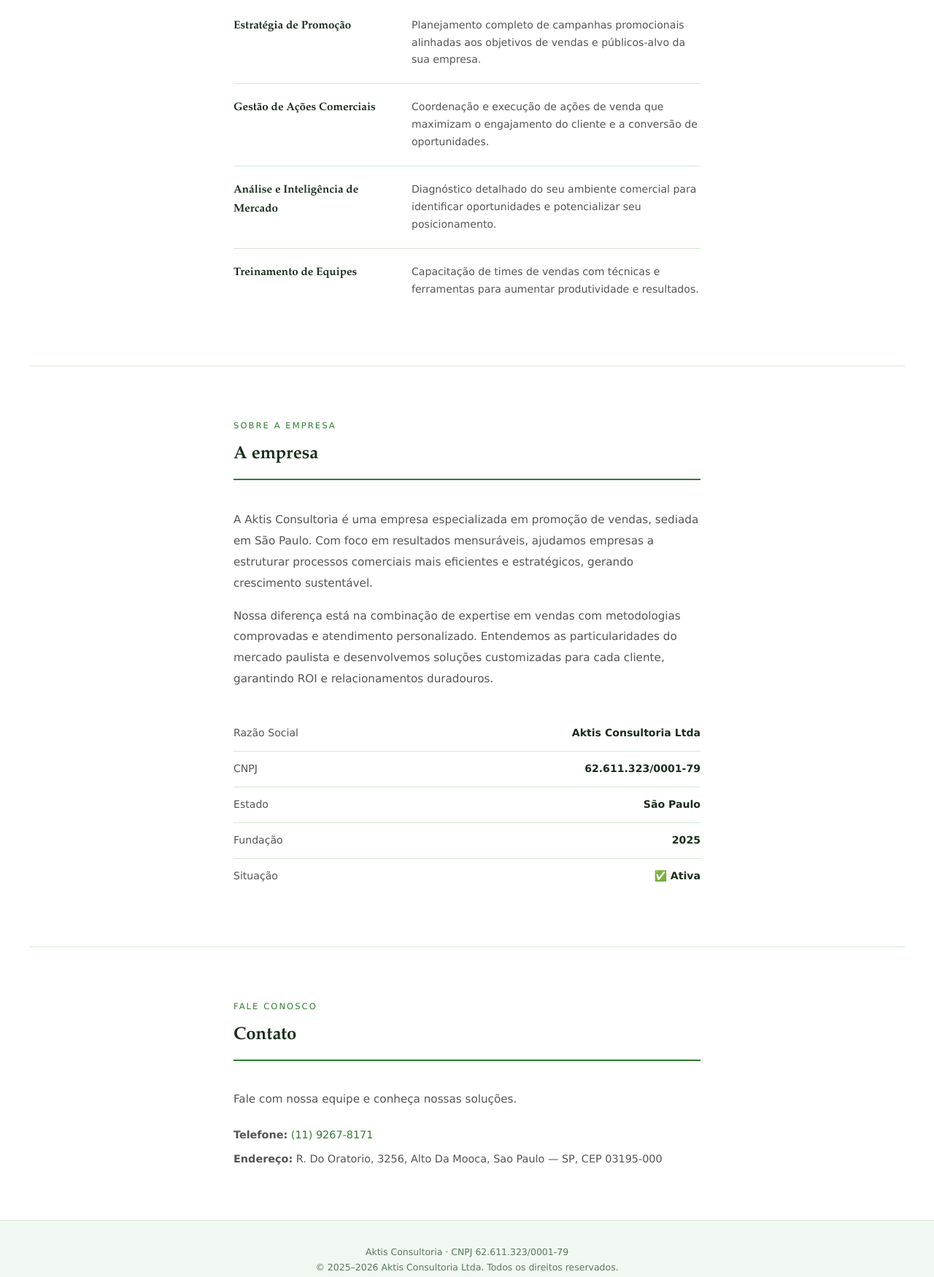
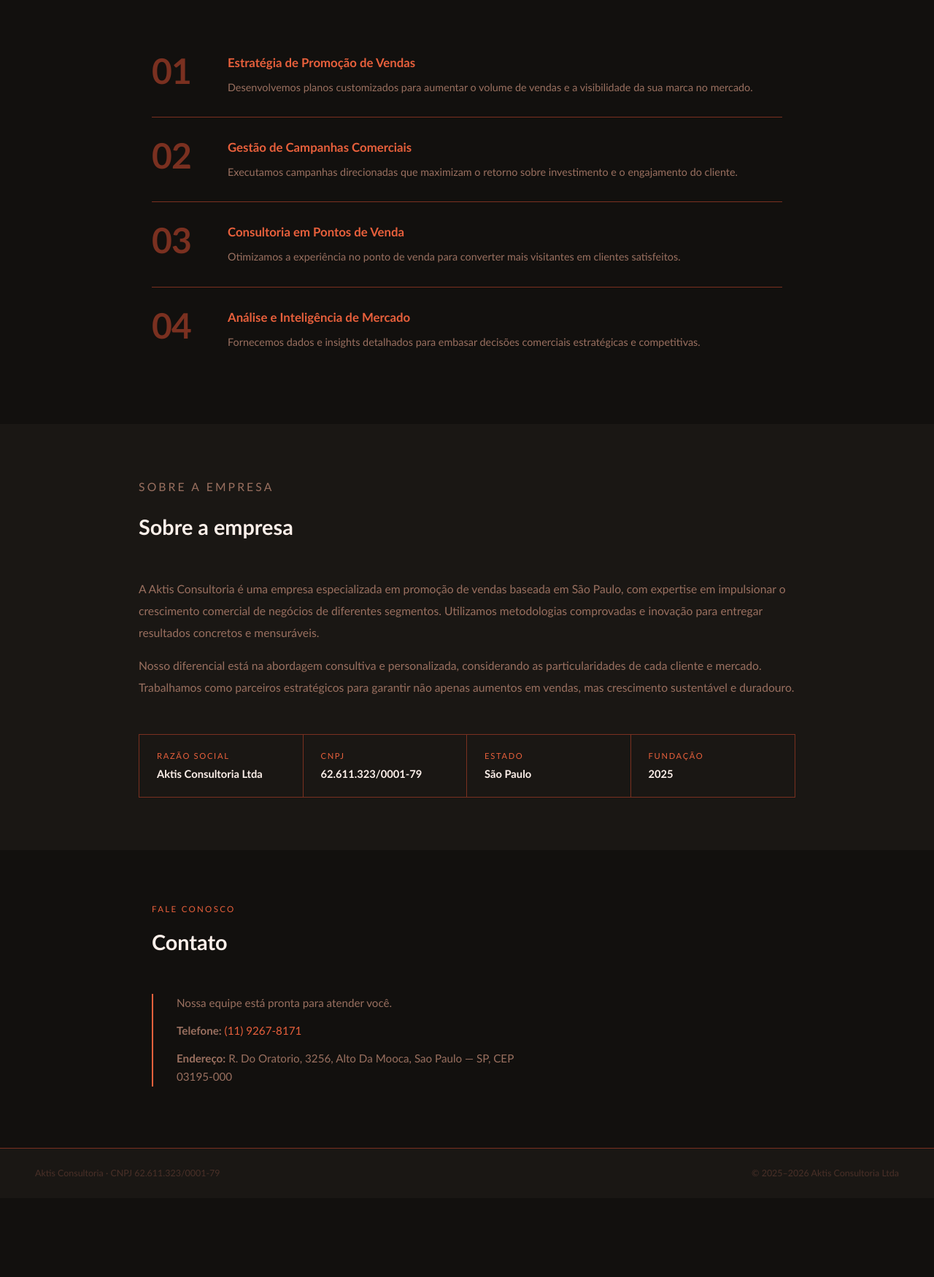
Before and after one commit to aprovatudo/thewellnessadvisory-online, a plain HTML site: page white/index.html in a window 1280 px wide. Shown: the part 808-2558 px from the top of the page at 73% size. After the commit the page ends 2450 px from the top, so only its background shows below. Drawn offline with Linux system fonts and the light colour scheme.

Commit message:
warmup: thewellnessadvisory.online

```diff
--- a/white/index.html
+++ b/white/index.html
@@ -2,62 +2,66 @@
 <html lang="pt-BR"><head><meta charset="UTF-8"><meta name="viewport" content="width=device-width,initial-scale=1.0"><title>Aktis Consultoria</title>
 <style>
 *,*::before,*::after{box-sizing:border-box;margin:0;padding:0}
-body{font-family:Verdana, Geneva, sans-serif;background:#fff;color:#1b2e1c;line-height:1.7}
-header{padding:24px 40px;border-bottom:1px solid #d4e8d5;display:flex;align-items:center;justify-content:space-between}
-.logo{font-family:'Palatino Linotype', Palatino, serif;font-size:1rem;font-weight:700;color:#1b2e1c}
+body{font-family:'Trebuchet MS', Arial, sans-serif;background:#12100e;color:#fdf0ea;line-height:1.6}
+header{background:#12100e;border-bottom:1px solid #7a3020;padding:0 48px;display:flex;align-items:center;justify-content:space-between;height:56px;position:sticky;top:0;z-index:10}
+.logo{font-family:'Trebuchet MS', Helvetica, sans-serif;font-size:.95rem;font-weight:700;color:#e8603c;letter-spacing:.04em}
 nav ul{list-style:none;display:flex;gap:32px}
-nav a{color:#555;text-decoration:none;font-size:.85rem}
-nav a:hover{color:#2e7d32}
-.hero{max-width:720px;margin:80px auto;padding:0 40px;text-align:center}
-.hero-tag{font-size:.72rem;letter-spacing:.2em;text-transform:uppercase;color:#2e7d32;display:block;margin-bottom:20px}
-.hero h1{font-family:'Palatino Linotype', Palatino, serif;font-size:clamp(2rem,4vw,3rem);font-weight:700;line-height:1.2;color:#1b2e1c;margin-bottom:20px}
-.hero h1 em{color:#2e7d32;font-style:normal}
-.hero p{color:#555;font-size:1rem;line-height:1.85;margin-bottom:32px}
-.hero-cta{display:inline-block;border:2px solid #2e7d32;color:#2e7d32;padding:12px 36px;text-decoration:none;font-weight:600;font-size:.88rem;letter-spacing:.04em;transition:all .2s}
-.hero-cta:hover{background:#2e7d32;color:white}
-.rule{border:none;border-top:1px solid #d4e8d5;margin:0 40px}
-.section{max-width:720px;margin:72px auto;padding:0 40px}
-.sec-label{font-size:.72rem;letter-spacing:.18em;text-transform:uppercase;color:#2e7d32;display:block;margin-bottom:10px}
-.section h2{font-family:'Palatino Linotype', Palatino, serif;font-size:1.5rem;font-weight:700;color:#1b2e1c;margin-bottom:40px;padding-bottom:12px;border-bottom:2px solid #2e7d32}
-.srv-list{list-style:none}
-.srv-list li{padding:20px 0;border-bottom:1px solid #d4e8d5;display:grid;grid-template-columns:220px 1fr;gap:24px;align-items:baseline}
-.srv-list li:last-child{border-bottom:none}
-.srv-list strong{font-family:'Palatino Linotype', Palatino, serif;font-size:.95rem;color:#1b2e1c}
-.srv-list span{font-size:.88rem;color:#555;line-height:1.7}
-.sobre-text p{color:#555;line-height:1.9;margin-bottom:16px;font-size:.95rem}
-.meta-list{margin-top:36px;list-style:none}
-.meta-list li{display:flex;justify-content:space-between;padding:12px 0;border-bottom:1px solid #d4e8d5;font-size:.88rem}
-.meta-list li:last-child{border-bottom:none}
-.meta-list .k{color:#555}
-.meta-list .v{color:#1b2e1c;font-weight:600}
-.contato-info p{font-size:.9rem;color:#555;margin-bottom:10px;line-height:1.6}
-.contato-info a{color:#2e7d32;text-decoration:none}
-footer{background:#f1f7f1}
-footer{color:#5a7a5c;text-align:center;padding:32px 40px;font-size:.78rem;border-top:1px solid #d4e8d5}
-@media(max-width:600px){.srv-list li{grid-template-columns:1fr;gap:6px}nav{display:none}}
+nav a{color:#9a7060;text-decoration:none;font-size:.82rem;letter-spacing:.06em;text-transform:uppercase}
+nav a:hover{color:#e8603c}
+.hero{padding:100px 48px 80px;max-width:900px}
+.hero-tag{display:inline-block;border:1px solid #7a3020;color:#e8603c;font-size:.72rem;letter-spacing:.2em;text-transform:uppercase;padding:6px 16px;margin-bottom:32px}
+.hero h1{font-family:'Trebuchet MS', Helvetica, sans-serif;font-size:clamp(2.4rem,5vw,4rem);font-weight:700;line-height:1.1;margin-bottom:24px;color:#fdf0ea}
+.hero h1 em{color:#e8603c;font-style:normal}
+.hero-desc{font-size:1.1rem;color:#9a7060;max-width:600px;margin-bottom:40px;line-height:1.8}
+.hero-cta{display:inline-block;background:#e8603c;color:#12100e;padding:16px 40px;text-decoration:none;font-weight:700;font-size:.9rem;letter-spacing:.06em;text-transform:uppercase}
+.hero-cta:hover{background:#7a3020;color:#fdf0ea}
+.divider{border:none;border-top:1px solid #7a3020;margin:0 48px}
+.section{padding:72px 48px;max-width:960px;margin:0 auto}
+.sec-label{font-size:.72rem;letter-spacing:.2em;text-transform:uppercase;color:#e8603c;margin-bottom:12px}
+.sec-h2{font-family:'Trebuchet MS', Helvetica, sans-serif;font-size:1.8rem;font-weight:700;color:#fdf0ea;margin-bottom:48px}
+.srv-item{display:flex;gap:32px;align-items:flex-start;padding:28px 0;border-bottom:1px solid #7a3020}
+.srv-item:last-child{border-bottom:none}
+.srv-n{font-family:'Trebuchet MS', Helvetica, sans-serif;font-size:3rem;font-weight:700;color:#7a3020;min-width:72px;line-height:1;letter-spacing:-.02em}
+.srv-item h4{font-family:'Trebuchet MS', Helvetica, sans-serif;font-size:1.05rem;font-weight:700;color:#e8603c;margin-bottom:8px}
+.srv-item p{font-size:.9rem;color:#9a7060;line-height:1.7}
+.sobre-sec{background:#1a1714;padding:72px 48px;margin-top:0}
+.sobre-inner{max-width:900px;margin:0 auto}
+.sobre-inner p{color:#9a7060;line-height:1.9;margin-bottom:16px;font-size:.98rem}
+.meta-grid{display:grid;grid-template-columns:repeat(auto-fit,minmax(180px,1fr));gap:0;margin-top:48px;border:1px solid #7a3020}
+.meta-cell{padding:20px 24px;border-right:1px solid #7a3020}
+.meta-cell:last-child{border-right:none}
+.meta-label{font-size:.7rem;letter-spacing:.15em;text-transform:uppercase;color:#e8603c;margin-bottom:4px}
+.meta-value{font-size:.92rem;color:#fdf0ea;font-weight:600}
+.contato-sec{padding:72px 48px;max-width:960px;margin:0 auto}
+.contato-inner{border-left:2px solid #e8603c;padding-left:32px;max-width:500px}
+.contato-inner p{color:#9a7060;margin-bottom:12px;font-size:.95rem;line-height:1.7}
+.contato-inner a{color:#e8603c;text-decoration:none}
+footer{background:#1a1714;border-top:1px solid #7a3020;padding:24px 48px;display:flex;justify-content:space-between;font-size:.78rem;color:#4a3028}
+@media(max-width:600px){.hero{padding:60px 24px}.section,.contato-sec{padding:48px 24px}nav{display:none}.srv-n{font-size:2rem;min-width:48px}}
 </style></head><body>
 <header><span class="logo">Aktis Consultoria</span><nav><ul><li><a href="#servicos">Serviços</a></li><li><a href="#sobre">Sobre</a></li><li><a href="#contato">Contato</a></li></ul></nav></header>
 <div id="hero" class="hero">
-  <span class="hero-tag">Consultoria · Promoção de Vendas · Resultados</span>
-  <h1>Impulsione suas <em>vendas</em> com <em>estratégia</em> e <em>expertise</em></h1>
-  <p>A Aktis Consultoria especializa-se em promoção de vendas, desenvolvendo estratégias inovadoras que transformam seus resultados comerciais. Trabalhamos com empresas que buscam crescimento acelerado e market share ampliado no mercado paulista.</p>
-  <a href="#contato" class="hero-cta">Solicitar proposta</a>
+  <div class="hero-tag">Consultoria · Promoção de Vendas · Resultados</div>
+  <h1>Impulsione suas <em>vendas</em> com <em>estratégia</em> e <em>resultados</em></h1>
+  <p class="hero-desc">A Aktis Consultoria oferece soluções especializadas em promoção de vendas para empresas que desejam crescer no mercado competitivo. Transformamos desafios comerciais em oportunidades de lucro e expansão.</p>
+  <a href="#contato" class="hero-cta">Saiba mais</a>
 </div>
-<hr class="rule">
-<div id="servicos" class="section"><span class="sec-label">Atuação</span><h2>Áreas de especialidade</h2><ul class="srv-list"><li><strong>Estratégia de Promoção</strong><span>Planejamento completo de campanhas promocionais alinhadas aos objetivos de vendas e públicos-alvo da sua empresa.</span></li><li><strong>Gestão de Ações Comerciais</strong><span>Coordenação e execução de ações de venda que maximizam o engajamento do cliente e a conversão de oportunidades.</span></li><li><strong>Análise e Inteligência de Mercado</strong><span>Diagnóstico detalhado do seu ambiente comercial para identificar oportunidades e potencializar seu posicionamento.</span></li><li><strong>Treinamento de Equipes</strong><span>Capacitação de times de vendas com técnicas e ferramentas para aumentar produtividade e resultados.</span></li></ul></div>
-<hr class="rule">
-<div id="sobre" class="section"><span class="sec-label">Sobre a empresa</span><h2>A empresa</h2>
-<div class="sobre-text"><p>A Aktis Consultoria é uma empresa especializada em promoção de vendas, sediada em São Paulo. Com foco em resultados mensuráveis, ajudamos empresas a estruturar processos comerciais mais eficientes e estratégicos, gerando crescimento sustentável.</p><p>Nossa diferença está na combinação de expertise em vendas com metodologias comprovadas e atendimento personalizado. Entendemos as particularidades do mercado paulista e desenvolvemos soluções customizadas para cada cliente, garantindo ROI e relacionamentos duradouros.</p></div>
-<ul class="meta-list">
-  <li><span class="k">Razão Social</span><span class="v">Aktis Consultoria Ltda</span></li>
-  <li><span class="k">CNPJ</span><span class="v">62.611.323/0001-79</span></li>
-  <li><span class="k">Estado</span><span class="v">São Paulo</span></li>
-  <li><span class="k">Fundação</span><span class="v">2025</span></li>
-  <li><span class="k">Situação</span><span class="v">✅ Ativa</span></li>
-</ul></div>
-<hr class="rule">
-<div id="contato" class="section"><span class="sec-label">Fale conosco</span><h2>Contato</h2>
-<p style="color:#555;margin-bottom:24px;font-size:.95rem">Fale com nossa equipe e conheça nossas soluções.</p>
-<div class="contato-info"><p><strong>Telefone:</strong> <a href="tel:+551192678171">(11) 9267-8171</a></p><p><strong>Endereço:</strong> R. Do Oratorio, 3256, Alto Da Mooca, Sao Paulo — SP, CEP 03195-000</p></div></div>
-<footer><p>Aktis Consultoria · CNPJ 62.611.323/0001-79</p><p>© 2025–2026 Aktis Consultoria Ltda. Todos os direitos reservados.</p></footer>
+<hr class="divider">
+<div id="servicos" class="section"><p class="sec-label">Áreas de atuação</p><h2 class="sec-h2">O que entregamos</h2><div class="srv-item"><span class="srv-n">01</span><div><h4>Estratégia de Promoção de Vendas</h4><p>Desenvolvemos planos customizados para aumentar o volume de vendas e a visibilidade da sua marca no mercado.</p></div></div><div class="srv-item"><span class="srv-n">02</span><div><h4>Gestão de Campanhas Comerciais</h4><p>Executamos campanhas direcionadas que maximizam o retorno sobre investimento e o engajamento do cliente.</p></div></div><div class="srv-item"><span class="srv-n">03</span><div><h4>Consultoria em Pontos de Venda</h4><p>Otimizamos a experiência no ponto de venda para converter mais visitantes em clientes satisfeitos.</p></div></div><div class="srv-item"><span class="srv-n">04</span><div><h4>Análise e Inteligência de Mercado</h4><p>Fornecemos dados e insights detalhados para embasar decisões comerciais estratégicas e competitivas.</p></div></div></div>
+<div id="sobre" class="sobre-sec"><div class="sobre-inner">
+  <p class="sec-label">Sobre a empresa</p><h2 class="sec-h2">Sobre a empresa</h2>
+  <p>A Aktis Consultoria é uma empresa especializada em promoção de vendas baseada em São Paulo, com expertise em impulsionar o crescimento comercial de negócios de diferentes segmentos. Utilizamos metodologias comprovadas e inovação para entregar resultados concretos e mensuráveis.</p><p>Nosso diferencial está na abordagem consultiva e personalizada, considerando as particularidades de cada cliente e mercado. Trabalhamos como parceiros estratégicos para garantir não apenas aumentos em vendas, mas crescimento sustentável e duradouro.</p>
+  <div class="meta-grid">
+    <div class="meta-cell"><div class="meta-label">Razão Social</div><div class="meta-value">Aktis Consultoria Ltda</div></div>
+    <div class="meta-cell"><div class="meta-label">CNPJ</div><div class="meta-value">62.611.323/0001-79</div></div>
+    <div class="meta-cell"><div class="meta-label">Estado</div><div class="meta-value">São Paulo</div></div>
+    <div class="meta-cell"><div class="meta-label">Fundação</div><div class="meta-value">2025</div></div>
+  </div>
+</div></div>
+<div id="contato" class="contato-sec"><p class="sec-label">Fale conosco</p><h2 class="sec-h2">Contato</h2>
+<div class="contato-inner">
+  <p>Nossa equipe está pronta para atender você.</p>
+  <p><strong>Telefone:</strong> <a href="tel:+551192678171">(11) 9267-8171</a></p><p><strong>Endereço:</strong> R. Do Oratorio, 3256, Alto Da Mooca, Sao Paulo — SP, CEP 03195-000</p>
+</div></div>
+<footer><span>Aktis Consultoria · CNPJ 62.611.323/0001-79</span><span>© 2025–2026 Aktis Consultoria Ltda</span></footer>
 </body></html>
```
